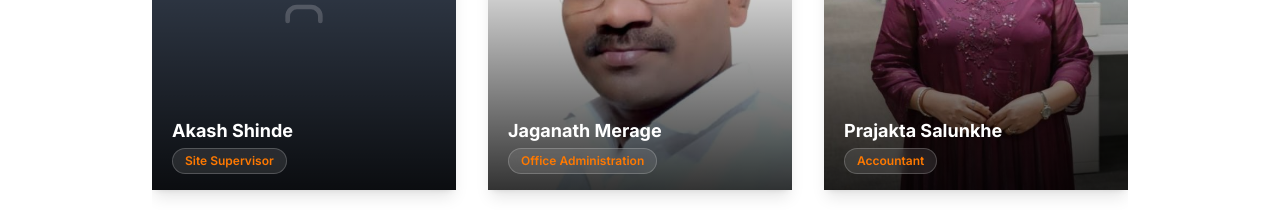
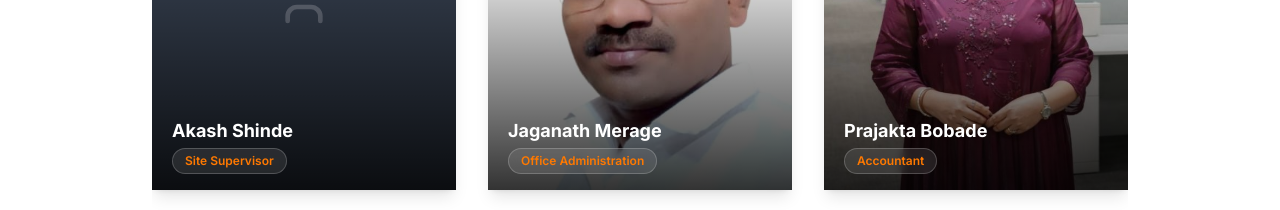
Before and after one commit to poojabhore12/saikrupa-developers, a React (Vite) app: page /about in a window 1280 px wide. Shown: the part 3540-3750 px from the top of the page. Built offline with nearby package versions, Linux system fonts and the light colour scheme.

Commit message:
Update team member name from Prajakta Salunkhe to Prajakta Bobade

```diff
--- a/src/components/TeamSection.jsx
+++ b/src/components/TeamSection.jsx
@@ -13,7 +13,7 @@ const team = [
   { name: "Vishal Bhore",    role: "Project Engineer",      image: vishal },
   { name: "Akash Shinde",    role: "Site Supervisor",       image: null },
   { name: "Jaganath Merage", role: "Office Administration", image: jaganath },
-  { name: "Prajakta Salunkhe", role: "Accountant",          image: prajakta },
+  { name: "Prajakta Bobade", role: "Accountant",          image: prajakta },
 ];
 
 function MemberCard({ member }) {
```
